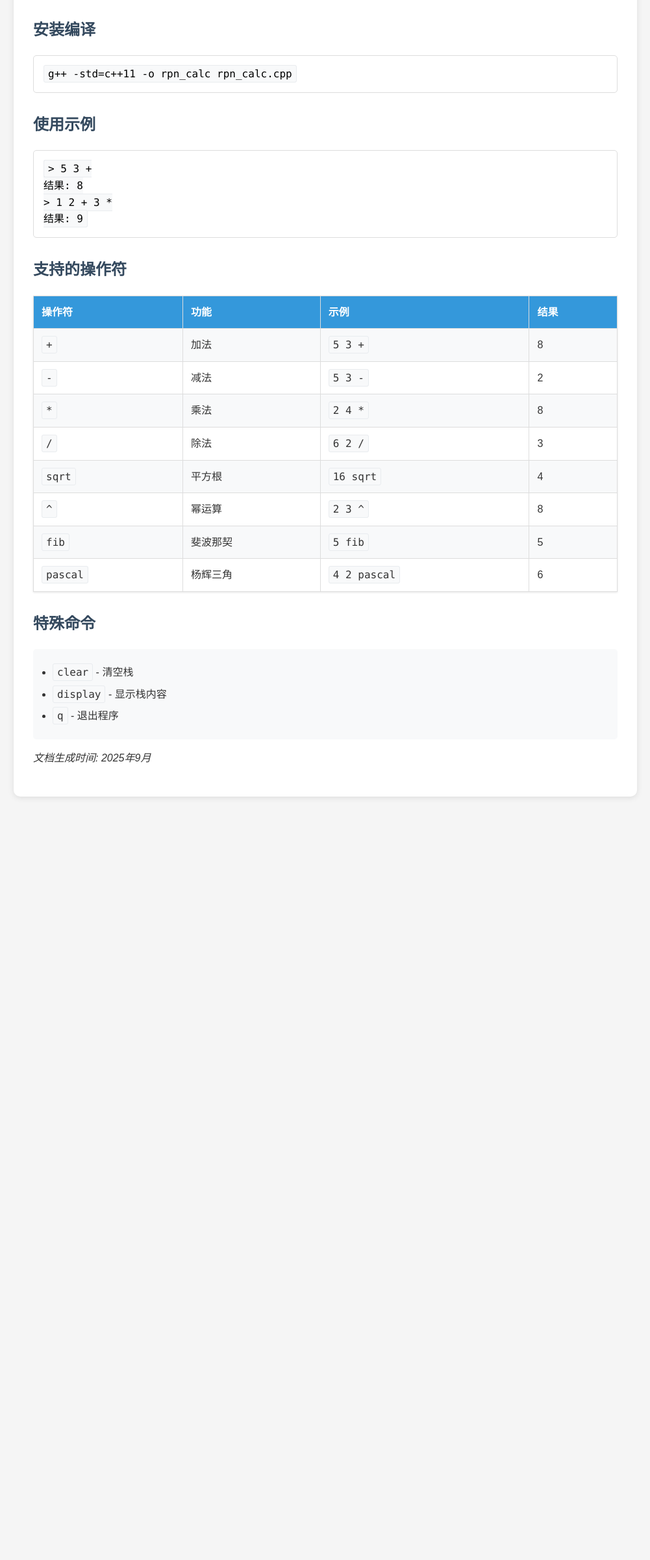
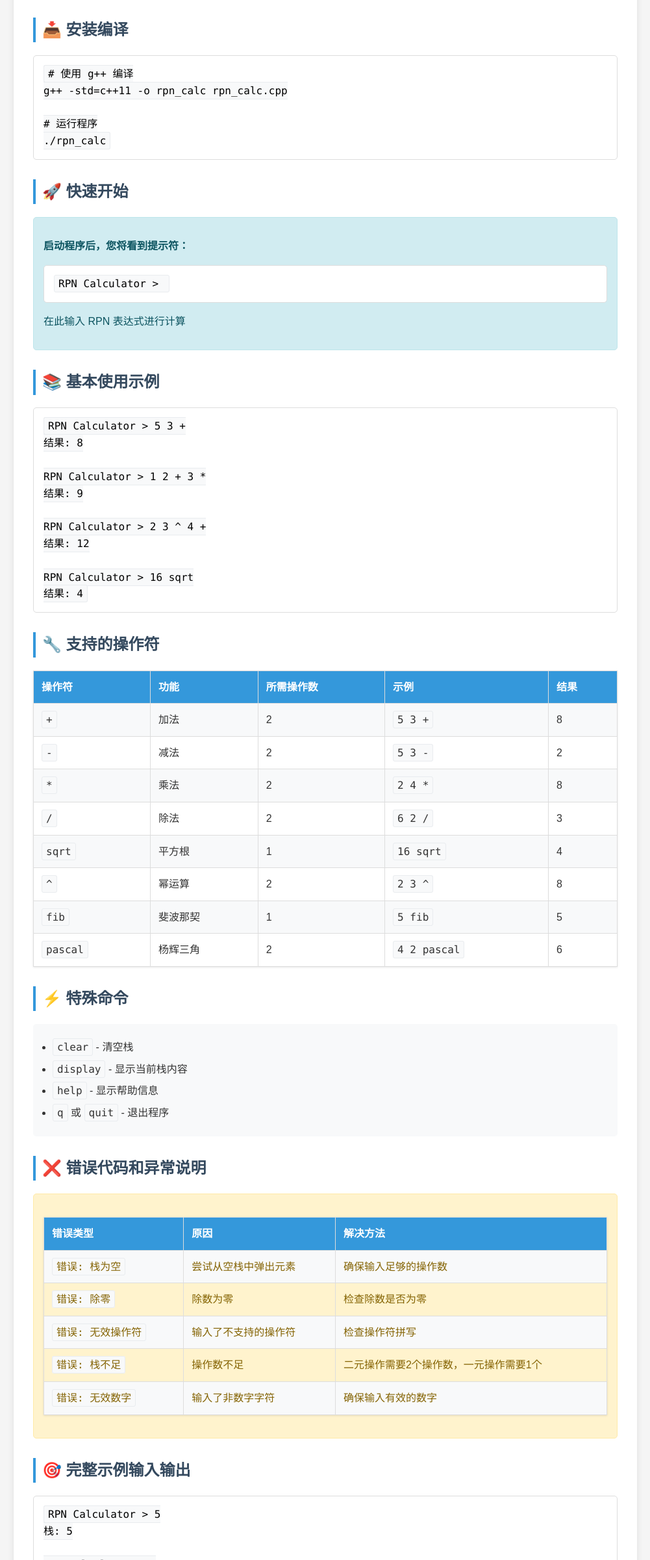
Before and after one commit to songyayiyi-wq/rpn-calculator, a plain HTML site: page rpn_manual.html in a window 1280 px wide. Shown: the part 159-2560 px from the top of the page at 65% size, without its empty margins (139-1140 px from the left). Before the commit the page ends 1425 px from the top, so only its background shows below. Drawn offline with Linux system fonts and the light colour scheme.

Commit message:
rpn_manual.html

```diff
--- a/rpn_manual.html
+++ b/rpn_manual.html
@@ -27,6 +27,8 @@
         h2 {
             color: #34495e;
             margin-top: 30px;
+            border-left: 4px solid #3498db;
+            padding-left: 10px;
         }
         code {
             background: #f8f9fa;
@@ -55,7 +57,7 @@
             padding: 12px;
             text-align: left;
         }
-th {
+        th {
             background: #3498db;
             color: white;
             font-weight: bold;
@@ -71,42 +73,136 @@ th {
         li {
             margin: 8px 0;
         }
+        .warning {
+            background: #fff3cd;
+            border: 1px solid #ffeaa7;
+            color: #856404;
+            padding: 15px;
+            border-radius: 5px;
+            margin: 15px 0;
+        }
+        .example {
+            background: #d1ecf1;
+            border: 1px solid #bee5eb;
+            color: #0c5460;
+            padding: 15px;
+            border-radius: 5px;
+            margin: 15px 0;
+        }
     </style>
 </head>
 <body>
     <div class="container">
         <h1>RPN计算器使用说明</h1>
 
-        <h2>安装编译</h2>
-        <pre><code>g++ -std=c++11 -o rpn_calc rpn_calc.cpp</code></pre>
+        <h2>📥 安装编译</h2>
+        <pre><code># 使用 g++ 编译
+g++ -std=c++11 -o rpn_calc rpn_calc.cpp
 
-        <h2>使用示例</h2>
-        <pre><code>&gt; 5 3 +
+# 运行程序
+./rpn_calc</code></pre>
+
+        <h2>🚀 快速开始</h2>
+        <div class="example">
+            <p><strong>启动程序后，您将看到提示符：</strong></p>
+            <pre><code>RPN Calculator > </code></pre>
+            <p>在此输入 RPN 表达式进行计算</p>
+        </div>
+
+        <h2>📚 基本使用示例</h2>
+        <pre><code>RPN Calculator > 5 3 +
 结果: 8
-&gt; 1 2 + 3 *
-结果: 9</code></pre>
 
-        <h2>支持的操作符</h2>
+RPN Calculator > 1 2 + 3 *
+结果: 9
+
+RPN Calculator > 2 3 ^ 4 +
+结果: 12
+
+RPN Calculator > 16 sqrt
+结果: 4</code></pre>
+
+        <h2>🔧 支持的操作符</h2>
         <table>
-            <tr><th>操作符</th><th>功能</th><th>示例</th><th>结果</th></tr>
-            <tr><td><code>+</code></td><td>加法</td><td><code>5 3 +</code></td><td>8</td></tr>
-            <tr><td><code>-</code></td><td>减法</td><td><code>5 3 -</code></td><td>2</td></tr>
-            <tr><td><code>*</code></td><td>乘法</td><td><code>2 4 *</code></td><td>8</td></tr>
-            <tr><td><code>/</code></td><td>除法</td><td><code>6 2 /</code></td><td>3</td></tr>
-            <tr><td><code>sqrt</code></td><td>平方根</td><td><code>16 sqrt</code></td><td>4</td></tr>
-            <tr><td><code>^</code></td><td>幂运算</td><td><code>2 3 ^</code></td><td>8</td></tr>
-            <tr><td><code>fib</code></td><td>斐波那契</td><td><code>5 fib</code></td><td>5</td></tr>
-            <tr><td><code>pascal</code></td><td>杨辉三角</td><td><code>4 2 pascal</code></td><td>6</td></tr>
+            <tr><th>操作符</th><th>功能</th><th>所需操作数</th><th>示例</th><th>结果</th></tr>
+            <tr><td><code>+</code></td><td>加法</td><td>2</td><td><code>5 3 +</code></td><td>8</td></tr>
+            <tr><td><code>-</code></td><td>减法</td><td>2</td><td><code>5 3 -</code></td><td>2</td></tr>
+            <tr><td><code>*</code></td><td>乘法</td><td>2</td><td><code>2 4 *</code></td><td>8</td></tr>
+            <tr><td><code>/</code></td><td>除法</td><td>2</td><td><code>6 2 /</code></td><td>3</td></tr>
+            <tr><td><code>sqrt</code></td><td>平方根</td><td>1</td><td><code>16 sqrt</code></td><td>4</td></tr>
+            <tr><td><code>^</code></td><td>幂运算</td><td>2</td><td><code>2 3 ^</code></td><td>8</td></tr>
+            <tr><td><code>fib</code></td><td>斐波那契</td><td>1</td><td><code>5 fib</code></td><td>5</td></tr>
+            <tr><td><code>pascal</code></td><td>杨辉三角</td><td>2</td><td><code>4 2 pascal</code></td><td>6</td></tr>
         </table>
 
-        <h2>特殊命令</h2>
+        <h2>⚡ 特殊命令</h2>
         <ul>
             <li><code>clear</code> - 清空栈</li>
-            <li><code>display</code> - 显示栈内容</li>
-            <li><code>q</code> - 退出程序</li>
+            <li><code>display</code> - 显示当前栈内容</li>
+            <li><code>help</code> - 显示帮助信息</li>
+            <li><code>q</code> 或 <code>quit</code> - 退出程序</li>
+        </ul>
+
+        <h2>❌ 错误代码和异常说明</h2>
+        <div class="warning">
+            <table>
+                <tr><th>错误类型</th><th>原因</th><th>解决方法</th></tr>
+                <tr><td><code>错误: 栈为空</code></td><td>尝试从空栈中弹出元素</td><td>确保输入足够的操作数</td></tr>
+                <tr><td><code>错误: 除零</code></td><td>除数为零</td><td>检查除数是否为零</td></tr>
+                <tr><td><code>错误: 无效操作符</code></td><td>输入了不支持的操作符</td><td>检查操作符拼写</td></tr>
+                <tr><td><code>错误: 栈不足</code></td><td>操作数不足</td><td>二元操作需要2个操作数，一元操作需要1个</td></tr>
+                <tr><td><code>错误: 无效数字</code></td><td>输入了非数字字符</td><td>确保输入有效的数字</td></tr>
+            </table>
+        </div>
+
+        <h2>🎯 完整示例输入输出</h2>
+        <pre><code>RPN Calculator > 5
+栈: 5
+
+RPN Calculator > 3
+栈: 5 3
+
+RPN Calculator > +
+结果: 8
+
+RPN Calculator > 2
+栈: 8 2
+
+RPN Calculator > *
+结果: 16
+
+RPN Calculator > sqrt
+结果: 4
+
+RPN Calculator > display
+当前栈: 4
+
+RPN Calculator > clear
+栈已清空
+
+RPN Calculator > 10 4 /
+结果: 2.5
+
+RPN Calculator > 0 /
+错误: 除零
+
+RPN Calculator > 5 fib
+结果: 5
+
+RPN Calculator > q
+再见!</code></pre>
+
+        <h2>💡 使用技巧</h2>
+        <ul>
+            <li>使用空格分隔数字和操作符</li>
+            <li>一元操作符（如 <code>sqrt</code>）只需要一个操作数</li>
+            <li>二元操作符（如 <code>+ - * /</code>）需要两个操作数</li>
+            <li>使用 <code>display</code> 命令查看当前栈状态</li>
+            <li>复杂的计算可以分步进行</li>
         </ul>
 
         <p><em>文档生成时间: 2025年9月</em></p>
+        <p><strong>更多帮助请在程序中输入 <code>help</code> 命令</strong></p>
     </div>
 </body>
 </html>
```
